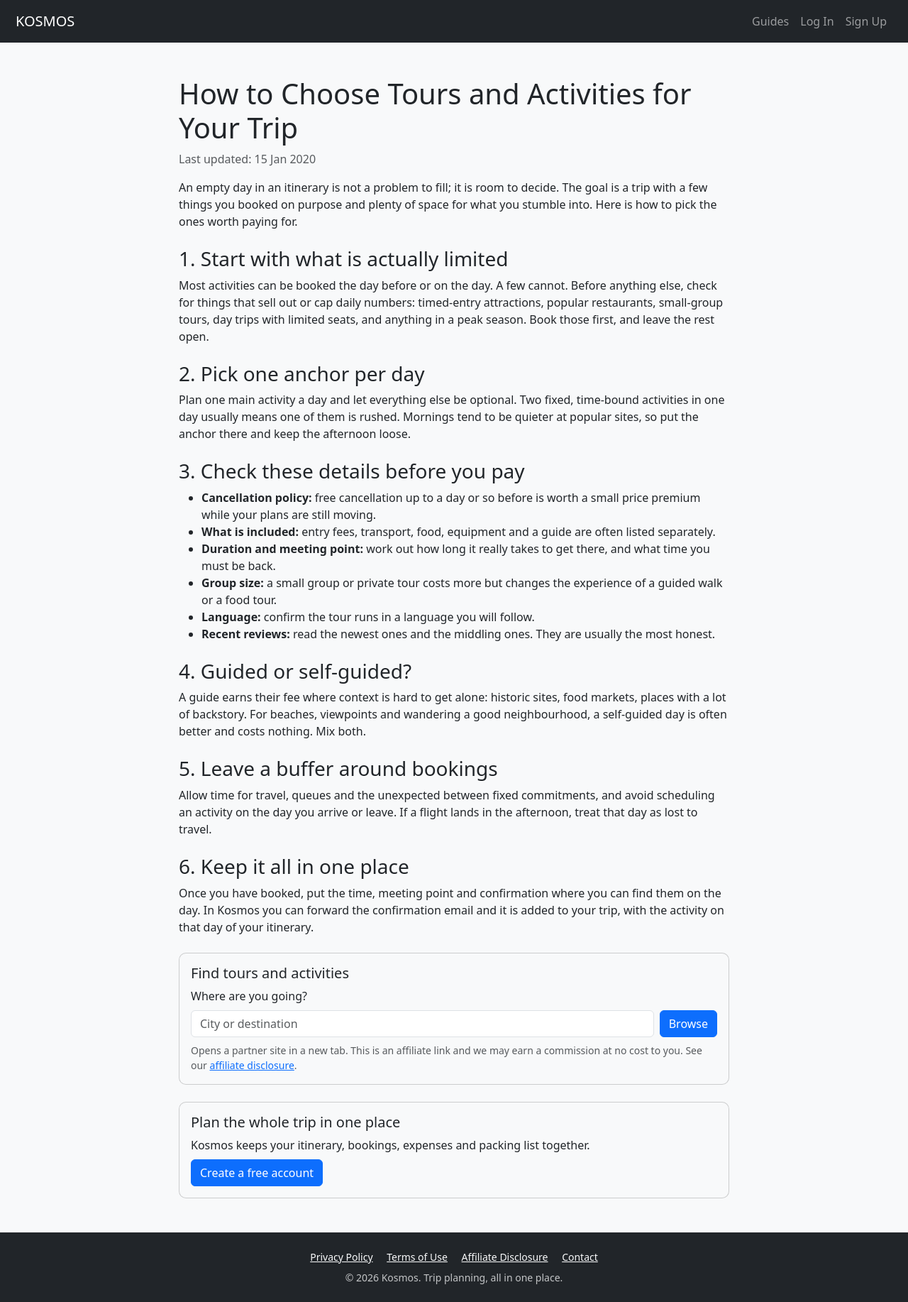
After one commit to mxcostes/travel_planner, a Node server app: template views/public/guide_activities.ejs in a window 1280 px wide. The commit adds this page. Shown: the whole page at 71% size. Run offline with Node 20, Linux system fonts and the light colour scheme; the template is opened without the code that fills it: most values are stand-ins (such as "Sample title", 1, 10 or a date in 2020).

Commit message:
Add public guide on choosing tours and activities
New /guides/choosing-activities page, linked from the guides index.

Co-Authored-By: Claude Sonnet 5 <noreply@anthropic.com>

```diff
--- a/routes/public.js
+++ b/routes/public.js
@@ -10,4 +10,6 @@ router.get('/contact', (req, res) => res.render('public/contact', { contactEmail
 router.get('/guides', (req, res) => res.render('public/guides'));
 router.get('/guides/packing-list', (req, res) => res.render('public/guide_packing', { updated: UPDATED }));
 
+router.get('/guides/choosing-activities', (req, res) => res.render('public/guide_activities', { updated: UPDATED }));
+
 module.exports = router;
--- /dev/null
+++ b/views/public/guide_activities.ejs
@@ -0,0 +1,74 @@
+<!DOCTYPE html>
+<html lang="en">
+<head>
+    <meta charset="UTF-8">
+    <meta name="viewport" content="width=device-width, initial-scale=1">
+    <title>How to Choose Tours and Activities for Your Trip - Kosmos</title>
+    <meta name="description" content="How to pick tours and activities that are worth the money: what to book ahead, what to leave open, and what to check before you pay.">
+    <link rel="stylesheet" href="https://cdn.jsdelivr.net/npm/bootstrap@5.3.0/dist/css/bootstrap.min.css">
+    <link rel="stylesheet" href="/css/styles.css">
+</head>
+<body>
+    <%- include("../partials/public_header") %>
+    <main class="container my-5" style="max-width: 800px;">
+        <h1>How to Choose Tours and Activities for Your Trip</h1>
+        <p class="text-muted">Last updated: <%= updated %></p>
+
+        <p>An empty day in an itinerary is not a problem to fill; it is room to decide. The goal is a trip with a few things you booked on purpose and plenty of space for what you stumble into. Here is how to pick the ones worth paying for.</p>
+
+        <h3 class="mt-4">1. Start with what is actually limited</h3>
+        <p>Most activities can be booked the day before or on the day. A few cannot. Before anything else, check for things that sell out or cap daily numbers: timed-entry attractions, popular restaurants, small-group tours, day trips with limited seats, and anything in a peak season. Book those first, and leave the rest open.</p>
+
+        <h3 class="mt-4">2. Pick one anchor per day</h3>
+        <p>Plan one main activity a day and let everything else be optional. Two fixed, time-bound activities in one day usually means one of them is rushed. Mornings tend to be quieter at popular sites, so put the anchor there and keep the afternoon loose.</p>
+
+        <h3 class="mt-4">3. Check these details before you pay</h3>
+        <ul>
+            <li><strong>Cancellation policy:</strong> free cancellation up to a day or so before is worth a small price premium while your plans are still moving.</li>
+            <li><strong>What is included:</strong> entry fees, transport, food, equipment and a guide are often listed separately.</li>
+            <li><strong>Duration and meeting point:</strong> work out how long it really takes to get there, and what time you must be back.</li>
+            <li><strong>Group size:</strong> a small group or private tour costs more but changes the experience of a guided walk or a food tour.</li>
+            <li><strong>Language:</strong> confirm the tour runs in a language you will follow.</li>
+            <li><strong>Recent reviews:</strong> read the newest ones and the middling ones. They are usually the most honest.</li>
+        </ul>
+
+        <h3 class="mt-4">4. Guided or self-guided?</h3>
+        <p>A guide earns their fee where context is hard to get alone: historic sites, food markets, places with a lot of backstory. For beaches, viewpoints and wandering a good neighbourhood, a self-guided day is often better and costs nothing. Mix both.</p>
+
+        <h3 class="mt-4">5. Leave a buffer around bookings</h3>
+        <p>Allow time for travel, queues and the unexpected between fixed commitments, and avoid scheduling an activity on the day you arrive or leave. If a flight lands in the afternoon, treat that day as lost to travel.</p>
+
+        <h3 class="mt-4">6. Keep it all in one place</h3>
+        <p>Once you have booked, put the time, meeting point and confirmation where you can find them on the day. In Kosmos you can forward the confirmation email and it is added to your trip, with the activity on that day of your itinerary.</p>
+
+        <% const tpl = affiliates.activities('DESTINATION_TOKEN'); %>
+        <% if (tpl) { %>
+            <div class="card p-3 mt-4 bg-light">
+                <h5>Find tours and activities</h5>
+                <p class="mb-2">Where are you going?</p>
+                <form id="activity-search" class="d-flex gap-2">
+                    <input type="text" id="activity-destination" class="form-control" placeholder="City or destination" required>
+                    <button type="submit" class="btn btn-primary">Browse</button>
+                </form>
+                <p class="small text-muted mt-2 mb-0">Opens a partner site in a new tab. This is an affiliate link and we may earn a commission at no cost to you. See our <a href="/affiliate-disclosure">affiliate disclosure</a>.</p>
+            </div>
+            <script>
+                document.getElementById('activity-search').addEventListener('submit', function (e) {
+                    e.preventDefault();
+                    var dest = document.getElementById('activity-destination').value.trim();
+                    if (!dest) return;
+                    var url = <%- JSON.stringify(tpl) %>.replace('DESTINATION_TOKEN', encodeURIComponent(dest));
+                    window.open(url, '_blank', 'noopener,noreferrer');
+                });
+            </script>
+        <% } %>
+
+        <div class="card p-3 mt-4 bg-light">
+            <h5>Plan the whole trip in one place</h5>
+            <p class="mb-2">Kosmos keeps your itinerary, bookings, expenses and packing list together.</p>
+            <a href="/auth/signup" class="btn btn-primary align-self-start">Create a free account</a>
+        </div>
+    </main>
+    <%- include("../partials/public_footer") %>
+</body>
+</html>
--- a/views/public/guides.ejs
+++ b/views/public/guides.ejs
@@ -17,6 +17,10 @@
                 <h5 class="mb-1">The Travel Packing Checklist</h5>
                 <p class="mb-0 text-muted">What to pack for almost any trip, by category, and how to avoid overpacking.</p>
             </a>
+            <a href="/guides/choosing-activities" class="list-group-item list-group-item-action">
+                <h5 class="mb-1">How to Choose Tours and Activities</h5>
+                <p class="mb-0 text-muted">What to book ahead, what to leave open, and what to check before you pay.</p>
+            </a>
         </div>
     </main>
     <%- include("../partials/public_footer") %>
```
